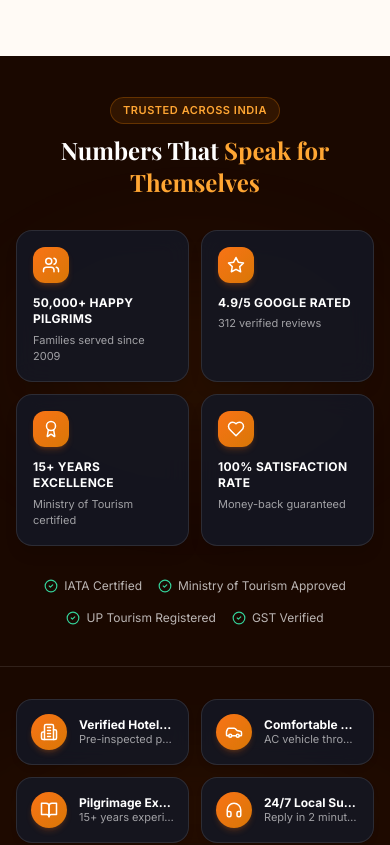
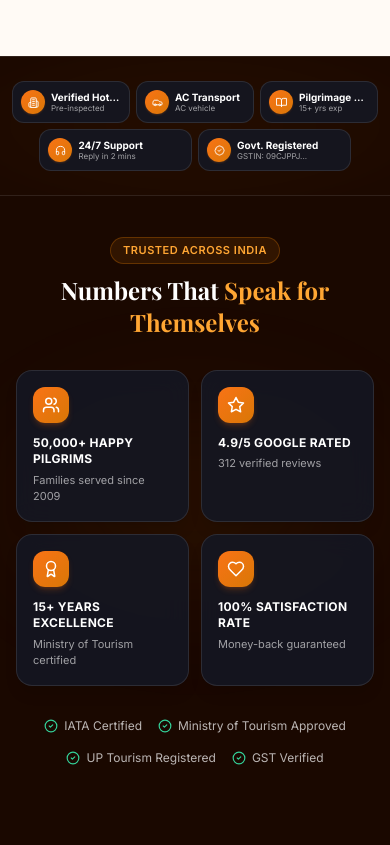
Before and after one commit to digitacurve/ayodhya-landing, a Next.js app: page / in a window 390 px wide. Shown: the part 9300-10145 px from the top of the page. Built offline with nearby package versions, Linux system fonts and the light colour scheme.

Commit message:
Format 5 Trust Badges into 2 lines on mobile view and place TrustStrip section above Trust Metrics

```diff
--- a/app/page.tsx
+++ b/app/page.tsx
@@ -471,11 +471,11 @@ export default function Home() {
         {/* 3. Packages — tour options */}
         <Packages />
 
-        {/* 4. Trust Metrics — compact dark liquid glass trust numbers */}
+        {/* 4. Trust Strip — 5 key trust badges (placed above Trust Metrics) */}
+        <TrustStrip />
+
+        {/* 5. Trust Metrics — compact dark liquid glass trust numbers */}
         <TrustMetrics />
-
-        {/* 5. Trust Strip — 5 key trust badges */}
-        <TrustStrip />
 
         {/* 6. Yatra Photo Marquee — live devotee batch memories */}
         <YatraPhotoMarquee />
--- a/components/TrustStrip.tsx
+++ b/components/TrustStrip.tsx
@@ -3,17 +3,22 @@
 import { motion } from "framer-motion";
 import { Building2, Car, BookOpen, HeadphonesIcon, BadgeCheck } from "lucide-react";
 
-const items = [
-  { icon: Building2,      label: "Verified Hotel Stays",    sub: "Pre-inspected properties" },
-  { icon: Car,            label: "Comfortable Transport",    sub: "AC vehicle throughout" },
-  { icon: BookOpen,       label: "Pilgrimage Experts",       sub: "15+ years experience" },
-  { icon: HeadphonesIcon, label: "24/7 Local Support",       sub: "Reply in 2 minutes" },
-  { icon: BadgeCheck,     label: "Govt. Registered Agency",  sub: "GSTIN: 09CJPPJ6346G1ZR" },
+const line1 = [
+  { icon: Building2,      label: "Verified Hotels",   sub: "Pre-inspected",     fullLabel: "Verified Hotel Stays",   fullSub: "Pre-inspected properties" },
+  { icon: Car,            label: "AC Transport",      sub: "AC vehicle",        fullLabel: "Comfortable Transport",   fullSub: "AC vehicle throughout" },
+  { icon: BookOpen,       label: "Pilgrimage Experts", sub: "15+ yrs exp",      fullLabel: "Pilgrimage Experts",      fullSub: "15+ years experience" },
 ];
+
+const line2 = [
+  { icon: HeadphonesIcon, label: "24/7 Support",      sub: "Reply in 2 mins",   fullLabel: "24/7 Local Support",      fullSub: "Reply in 2 minutes" },
+  { icon: BadgeCheck,     label: "Govt. Registered", sub: "GSTIN: 09CJPPJ...", fullLabel: "Govt. Registered Agency", fullSub: "GSTIN: 09CJPPJ6346G1ZR" },
+];
+
+const allItems = [...line1, ...line2];
 
 export default function TrustStrip() {
   return (
-    <section className="relative bg-divine-dark py-8 sm:py-10 border-y border-white/10 overflow-hidden">
+    <section className="relative bg-divine-dark py-6 sm:py-8 border-y border-white/10 overflow-hidden">
       {/* Decorative ambient background glow */}
       <div
         className="absolute top-1/2 left-1/2 -translate-x-1/2 -translate-y-1/2 w-[700px] h-[200px] pointer-events-none opacity-40"
@@ -23,9 +28,66 @@ export default function TrustStrip() {
         }}
       />
 
-      <div className="relative max-w-7xl mx-auto px-4 sm:px-6 lg:px-8">
-        <div className="grid grid-cols-2 sm:grid-cols-3 lg:grid-cols-5 gap-3 sm:gap-4">
-          {items.map((item, i) => (
+      <div className="relative max-w-7xl mx-auto px-3 sm:px-6 lg:px-8">
+
+        {/* Mobile View: Exactly 2 lines layout (Line 1 has 3 items, Line 2 has 2 items) */}
+        <div className="sm:hidden space-y-1.5">
+          {/* Line 1: 3 Items */}
+          <div className="grid grid-cols-3 gap-1.5">
+            {line1.map((item, i) => (
+              <motion.div
+                key={i}
+                initial={{ opacity: 0, y: 8 }}
+                whileInView={{ opacity: 1, y: 0 }}
+                viewport={{ once: true }}
+                transition={{ delay: i * 0.05, duration: 0.3 }}
+                className="flex items-center gap-1.5 p-2 rounded-xl bg-[#141722]/90 border border-white/10 text-left min-w-0"
+              >
+                <div className="w-6 h-6 rounded-full bg-gradient-to-br from-orange-500 to-amber-600 flex items-center justify-center flex-shrink-0 text-white shadow-sm shadow-orange-500/20">
+                  <item.icon size={11} />
+                </div>
+                <div className="min-w-0 flex-1">
+                  <div className="text-white font-bold text-[10px] leading-tight truncate">
+                    {item.label}
+                  </div>
+                  <div className="text-white/60 text-[8px] leading-tight truncate">
+                    {item.sub}
+                  </div>
+                </div>
+              </motion.div>
+            ))}
+          </div>
+
+          {/* Line 2: 2 Items Centered */}
+          <div className="grid grid-cols-2 gap-1.5 max-w-[85%] mx-auto">
+            {line2.map((item, i) => (
+              <motion.div
+                key={i}
+                initial={{ opacity: 0, y: 8 }}
+                whileInView={{ opacity: 1, y: 0 }}
+                viewport={{ once: true }}
+                transition={{ delay: (i + 3) * 0.05, duration: 0.3 }}
+                className="flex items-center gap-1.5 p-2 rounded-xl bg-[#141722]/90 border border-white/10 text-left min-w-0"
+              >
+                <div className="w-6 h-6 rounded-full bg-gradient-to-br from-orange-500 to-amber-600 flex items-center justify-center flex-shrink-0 text-white shadow-sm shadow-orange-500/20">
+                  <item.icon size={11} />
+                </div>
+                <div className="min-w-0 flex-1">
+                  <div className="text-white font-bold text-[10px] leading-tight truncate">
+                    {item.label}
+                  </div>
+                  <div className="text-white/60 text-[8px] leading-tight truncate">
+                    {item.sub}
+                  </div>
+                </div>
+              </motion.div>
+            ))}
+          </div>
+        </div>
+
+        {/* Tablet / Desktop View: All 5 items in 1 row */}
+        <div className="hidden sm:grid sm:grid-cols-3 lg:grid-cols-5 gap-3 sm:gap-4">
+          {allItems.map((item, i) => (
             <motion.div
               key={i}
               initial={{ opacity: 0, y: 12 }}
@@ -34,21 +96,21 @@ export default function TrustStrip() {
               transition={{ delay: i * 0.06, duration: 0.4 }}
               className="flex items-center gap-3 p-3.5 sm:p-4 rounded-2xl bg-[#141722]/90 border border-white/10 hover:border-saffron-500/35 transition-all shadow-md backdrop-blur-md"
             >
-              {/* Circular Orange Gradient Icon */}
               <div className="w-9 h-9 sm:w-10 sm:h-10 rounded-full bg-gradient-to-br from-orange-500 to-amber-600 flex items-center justify-center flex-shrink-0 text-white shadow-md shadow-orange-500/20">
                 <item.icon size={18} />
               </div>
               <div className="min-w-0 flex-1">
                 <div className="text-white font-bold text-xs sm:text-sm leading-snug truncate">
-                  {item.label}
+                  {item.fullLabel}
                 </div>
                 <div className="text-white/60 text-[11px] leading-tight truncate">
-                  {item.sub}
+                  {item.fullSub}
                 </div>
               </div>
             </motion.div>
           ))}
         </div>
+
       </div>
     </section>
   );
```
